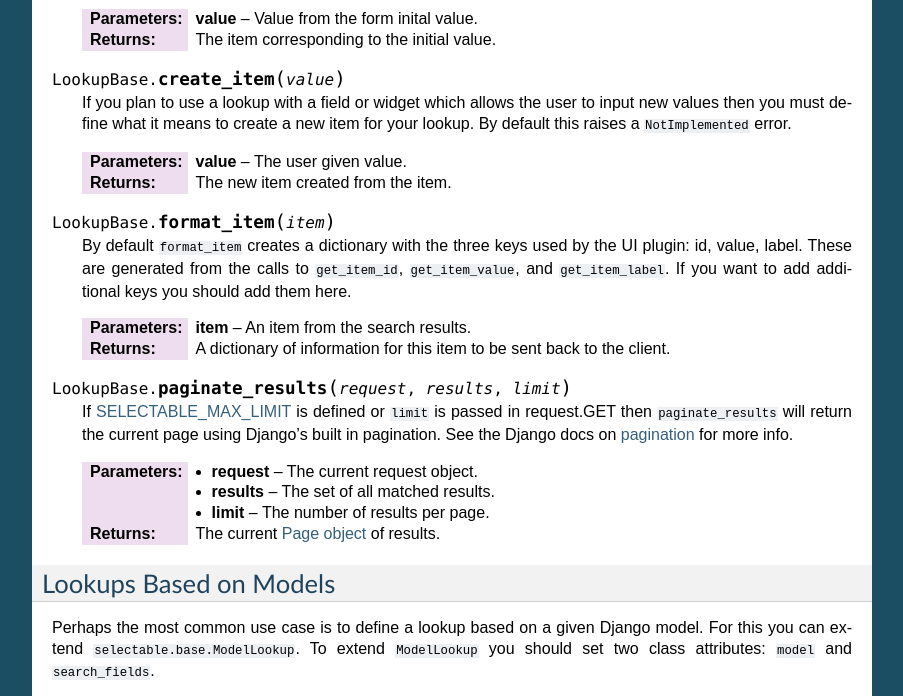
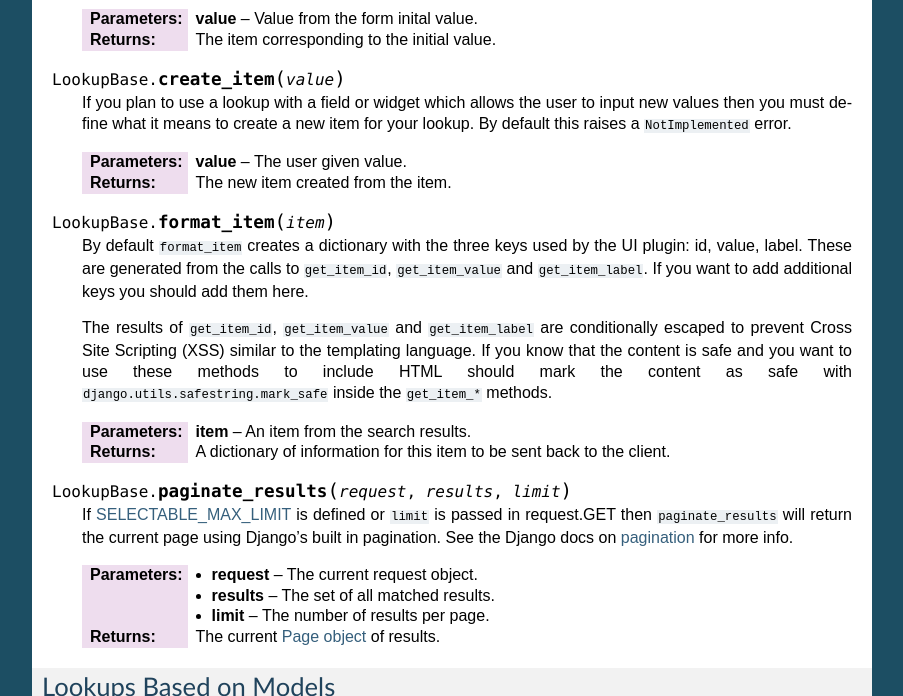
Before and after one commit to mlavin/django-selectable, a Sphinx documentation site: the page built from docs/lookups.rst, in a window 1280 px wide and 900 px high, scrolled down 1258 px, cut to the strip 0-696 px from the top of the window. Shown: the whole strip, without its empty margins (198-1101 px from the left). Built offline with Sphinx 7.4.7, drawn with Linux system fonts in a browser that asks for light colours.

```diff
--- a/docs/lookups.rst
+++ b/docs/lookups.rst
@@ -95,8 +95,14 @@ Lookup API
 
     By default ``format_item`` creates a dictionary with the three keys used by
     the UI plugin: id, value, label. These are generated from the calls to
-    ``get_item_id``, ``get_item_value``, and ``get_item_label``. If you want to
+    ``get_item_id``, ``get_item_value`` and ``get_item_label``. If you want to
     add additional keys you should add them here.
+
+    The results of ``get_item_id``, ``get_item_value`` and ``get_item_label`` are
+    conditionally escaped to prevent Cross Site Scripting (XSS) similar to the templating
+    language. If you know that the content is safe and you want to use these methods
+    to include HTML should mark the content as safe with ``django.utils.safestring.mark_safe``
+    inside the ``get_item_*`` methods.
 
     :param item: An item from the search results.
     :return: A dictionary of information for this item to be sent back to the client.
```
Also changed, not shown: docs/releases.rst (+9 -0 lines).
